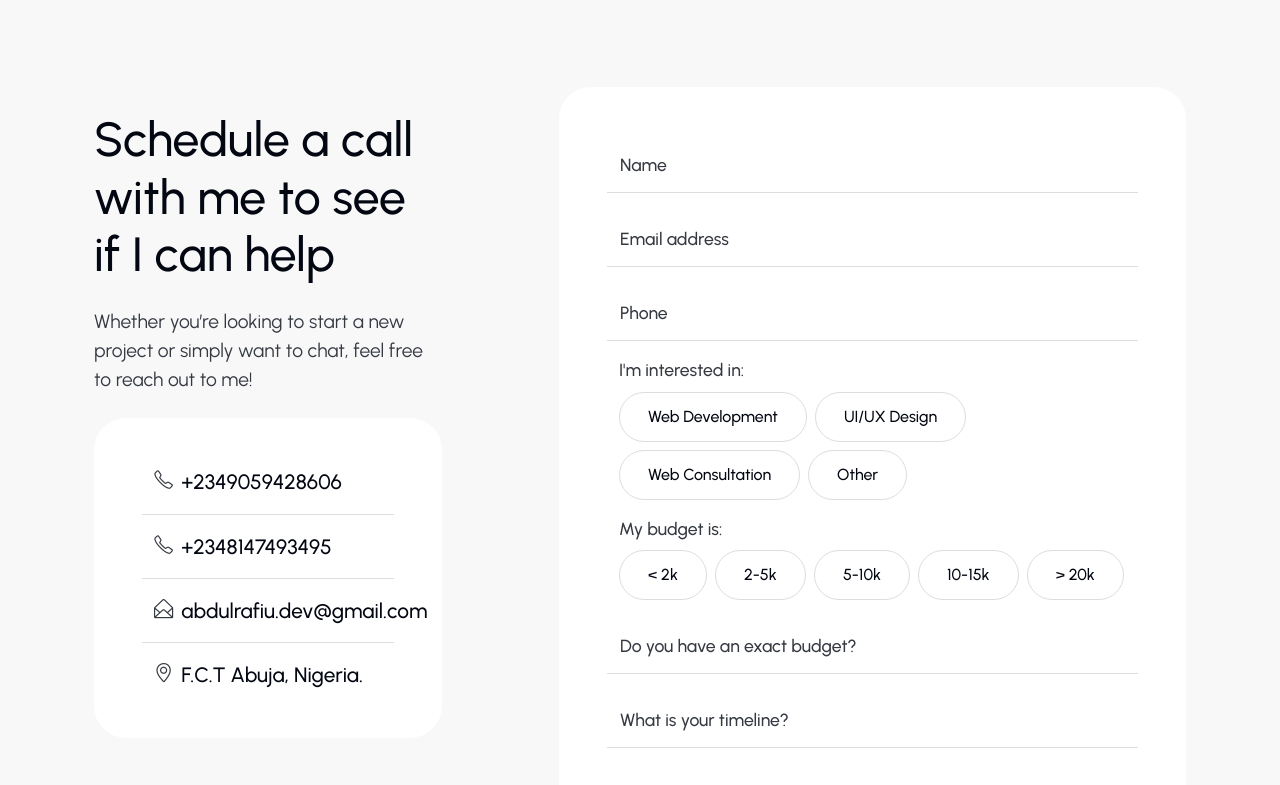
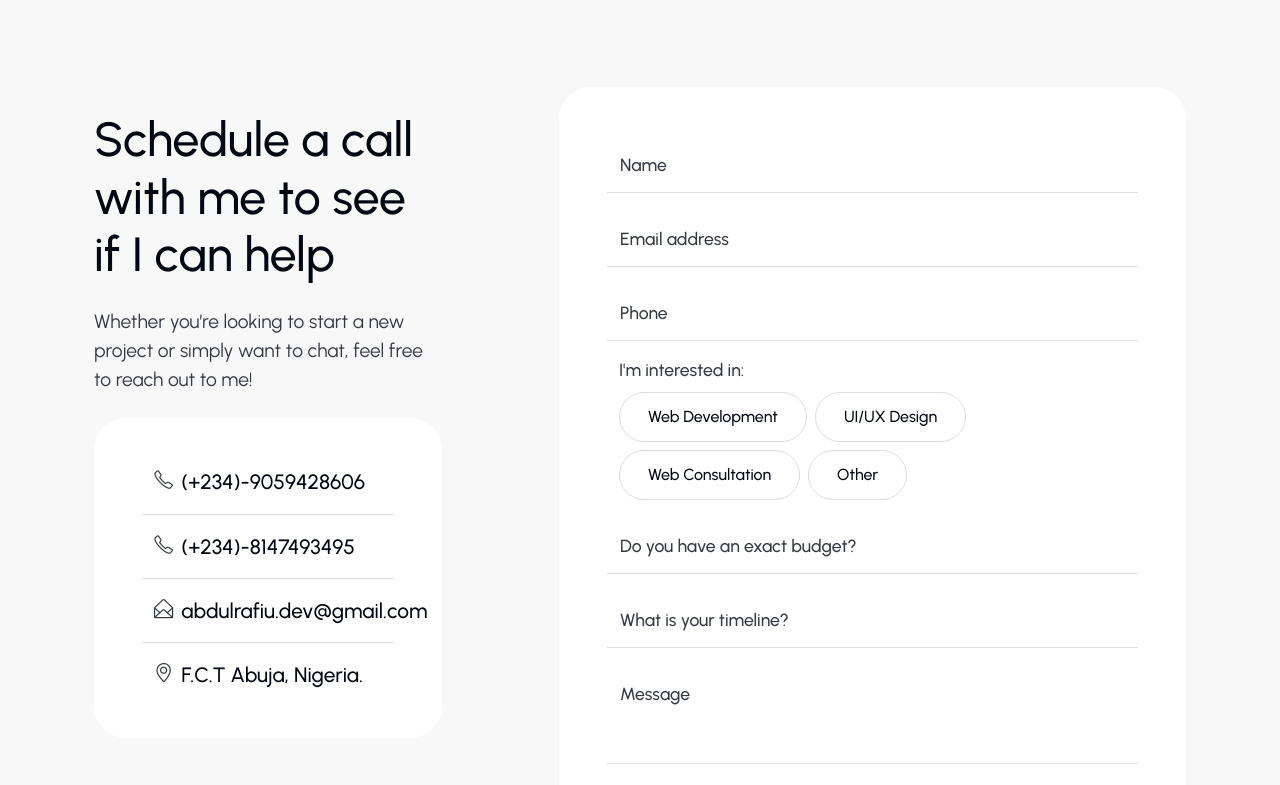
Before and after one commit to Abdulrafiudev/Abdulrafiu.dev, a React (Create React App) app: page /contact in a window 1280 px wide. Shown: the part 418-1203 px from the top of the page. Built offline with nearby package versions, Linux system fonts and the light colour scheme.

Commit message:
nearly done with form functionality

```diff
--- a/package.json
+++ b/package.json
@@ -14,6 +14,7 @@
     "react-router": "^7.1.5",
     "react-router-dom": "^7.1.5",
     "react-scripts": "5.0.1",
+    "react-toastify": "^11.0.5",
     "split-type": "^0.3.4",
     "web-vitals": "^2.1.4",
     "yarn": "^1.22.22"
--- a/public/assets/css/style.css
+++ b/public/assets/css/style.css
@@ -303,6 +303,9 @@ q p {
 .col-12 .item1 img {
   border-radius: 10px;
 }
+.Toastify {
+  padding: 0 !important;
+}
 
 @media (max-width: 575px) {
   .blockquote {
--- a/src/components/Form/Form.js
+++ b/src/components/Form/Form.js
@@ -1,13 +1,16 @@
 import React, { useState } from "react";
 import MagneticButton from "../Miscellaneous/MagneticButton";
+import axios from "axios";
+import { ToastContainer, toast } from "react-toastify";
+import "react-toastify/dist/ReactToastify.css";
 
 const Form = () => {
   const contactInfo = {
     title: "Schedule a call with me to see if I can help",
     description:
       "Whether you’re looking to start a new project or simply want to chat, feel free to reach out to me!",
-    phone: "+2349059428606",
-    phone2: "+2348147493495",
+    phone: "(+234)-9059428606",
+    phone2: "(+234)-8147493495",
     email: "abdulrafiu.dev@gmail.com",
     address: "F.C.T Abuja, Nigeria.",
   };
@@ -29,9 +32,46 @@ const Form = () => {
     }));
   };
 
-  const handleSubmit = (e) => {
+  const handleSubmit = async (e) => {
     e.preventDefault();
     console.log(formData);
+    // Sending mail via Emailjs
+    try {
+      const response = await axios.post(
+        "https://api.emailjs.com/api/v1.0/email/send",
+        {
+          service_id: "service_dz12h7p",
+          template_id: "template_wj5z9ul",
+          user_id: "5tqts9tVEIevlbcZM",
+          template_params: {
+            name: formData.name,
+            service: "",
+            phone: formData.phone,
+            budget: formData.budget,
+            timeline: formData.timeline,
+            message: formData.message,
+            email: formData.email,
+          },
+        },
+        {
+          headers: {
+            "Content-Type": "application/json",
+          },
+        }
+      );
+
+      toast.success("Email Sent Successfully", {
+        position: "top-right",
+        autoClose: 2000,
+      });
+      console.log(response.data);
+    } catch (e) {
+      console.log(e);
+      toast.error("Error In Sending Email", {
+        position: "top-right",
+        autoClose: 2000,
+      });
+    }
   };
 
   return (
@@ -47,13 +87,13 @@ const Form = () => {
                 <ul className="list-group list-group-flush">
                   <li className="list-group-item">
                     <i className="icon icon-phone"></i>
-                    <a className="content" href={`tel:${contactInfo.phone}`}>
+                    <a className="content" href={`tel:09059428608`}>
                       {contactInfo.phone}
                     </a>
                   </li>
                   <li className="list-group-item">
                     <i className="icon icon-phone"></i>
-                    <a className="content" href={`tel:${contactInfo.phone2}`}>
+                    <a className="content" href={`tel:08147493495`}>
                       {contactInfo.phone2}
                     </a>
                   </li>
@@ -88,6 +128,7 @@ const Form = () => {
                   placeholder="Name"
                   value={formData.name}
                   onChange={handleInputChange}
+                  required
                 />
                 <label htmlFor="name">Name</label>
               </div>
@@ -99,6 +140,7 @@ const Form = () => {
                   placeholder="name@example.com"
                   value={formData.email}
                   onChange={handleInputChange}
+                  required
                 />
                 <label htmlFor="email">Email address</label>
               </div>
@@ -110,6 +152,7 @@ const Form = () => {
                   placeholder="Phone"
                   value={formData.phone}
                   onChange={handleInputChange}
+                  required
                 />
                 <label htmlFor="phone">Phone</label>
               </div>
@@ -128,13 +171,14 @@ const Form = () => {
                         type="radio"
                         className="btn-check"
                         name="interest"
-                        id={`option-${option.toLowerCase()}`}
+                        id={`option-${option.toLocaleLowerCase()}`}
                         value={option}
                         onChange={handleInputChange}
+                        required
                       />
                       <label
                         className="btn magnetic-button btn-outline"
-                        htmlFor={`option-${option.toLowerCase()}`}
+                        htmlFor={`option-${option.toLocaleLowerCase()}`}
                       >
                         {option}
                       </label>
@@ -142,31 +186,7 @@ const Form = () => {
                   ))}
                 </div>
               </div>
-              <div className="form-group mb-3">
-                <div className="form-label">My budget is:</div>
-                <div className="form-input-group">
-                  {["< 2k", "2-5k", "5-10k", "10-15k", "> 20k"].map(
-                    (budget, index) => (
-                      <div className="form-input" key={index}>
-                        <input
-                          type="radio"
-                          className="btn-check"
-                          name="budget"
-                          id={`budget-${budget.replace(" ", "-")}`}
-                          value={budget}
-                          onChange={handleInputChange}
-                        />
-                        <label
-                          className="btn magnetic-button btn-outline"
-                          htmlFor={`budget-${budget.replace(" ", "-")}`}
-                        >
-                          {budget}
-                        </label>
-                      </div>
-                    )
-                  )}
-                </div>
-              </div>
+
               <div className="form-floating mb-3">
                 <input
                   type="text"
@@ -175,6 +195,7 @@ const Form = () => {
                   placeholder="Exact Budget"
                   value={formData.budget}
                   onChange={handleInputChange}
+                  required
                 />
                 <label htmlFor="exact-budget">
                   Do you have an exact budget?
@@ -188,6 +209,7 @@ const Form = () => {
                   placeholder="Timeline"
                   value={formData.timeline}
                   onChange={handleInputChange}
+                  required
                 />
                 <label htmlFor="timeline">What is your timeline?</label>
               </div>
@@ -199,6 +221,7 @@ const Form = () => {
                   style={{ height: "100px" }}
                   value={formData.message}
                   onChange={handleInputChange}
+                  required
                 />
                 <label htmlFor="message">Message</label>
               </div>
@@ -208,6 +231,7 @@ const Form = () => {
           </div>
         </div>
       </div>
+      <ToastContainer />
     </section>
   );
 };
```
Also changed, not shown: 2 other files (tests, documents, lock files or other folders).
